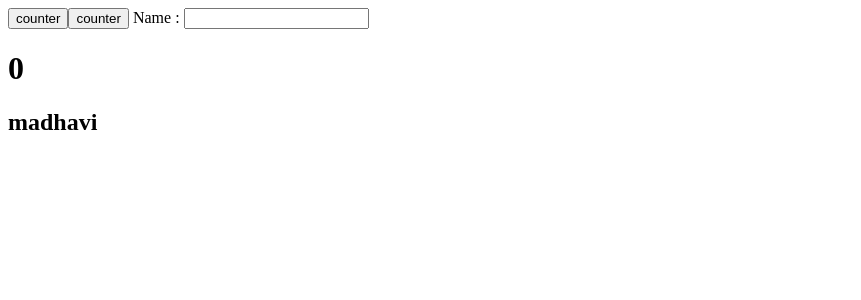
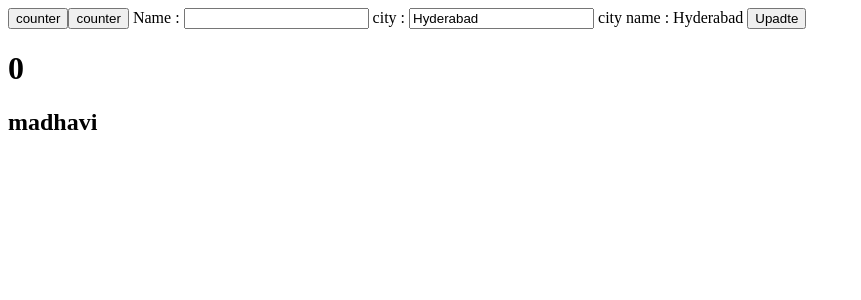
Before and after one commit to madhavi-anneboina/my-first-angularproject, an Angular app: page / in a window 1280 px wide. Shown: the top 300 px of the page, without its empty margins (0-861 px from the left). Built offline with nearby package versions, Linux system fonts and the light colour scheme.

Commit message:
added two way data binding

```diff
--- a/src/app/app.component.html
+++ b/src/app/app.component.html
@@ -12,5 +12,11 @@
 
 Name : <input type ="text" (input) = "changeName($event)" />
 
+city : <input type="text" [(ngModel)] = "city" />
+city name : {{city}}
+
+<button (click) = "updatecity()"> Upadte </button>
+
+
 <h1> {{counter}}</h1>
 <h2>{{name}}</h2>
--- a/src/app/app.component.ts
+++ b/src/app/app.component.ts
@@ -10,6 +10,7 @@ export class AppComponent {
 
   counter : number = 0
   name : string ="madhavi"
+  city : string = "Hyderabad"
 
   increment(){
     this.counter +=1
@@ -20,4 +21,7 @@ export class AppComponent {
   changeName(e :any){
     this.name = e.target.value
   }
+  updatecity(){
+    this.city = "Banglore"
+  }
 }
```
